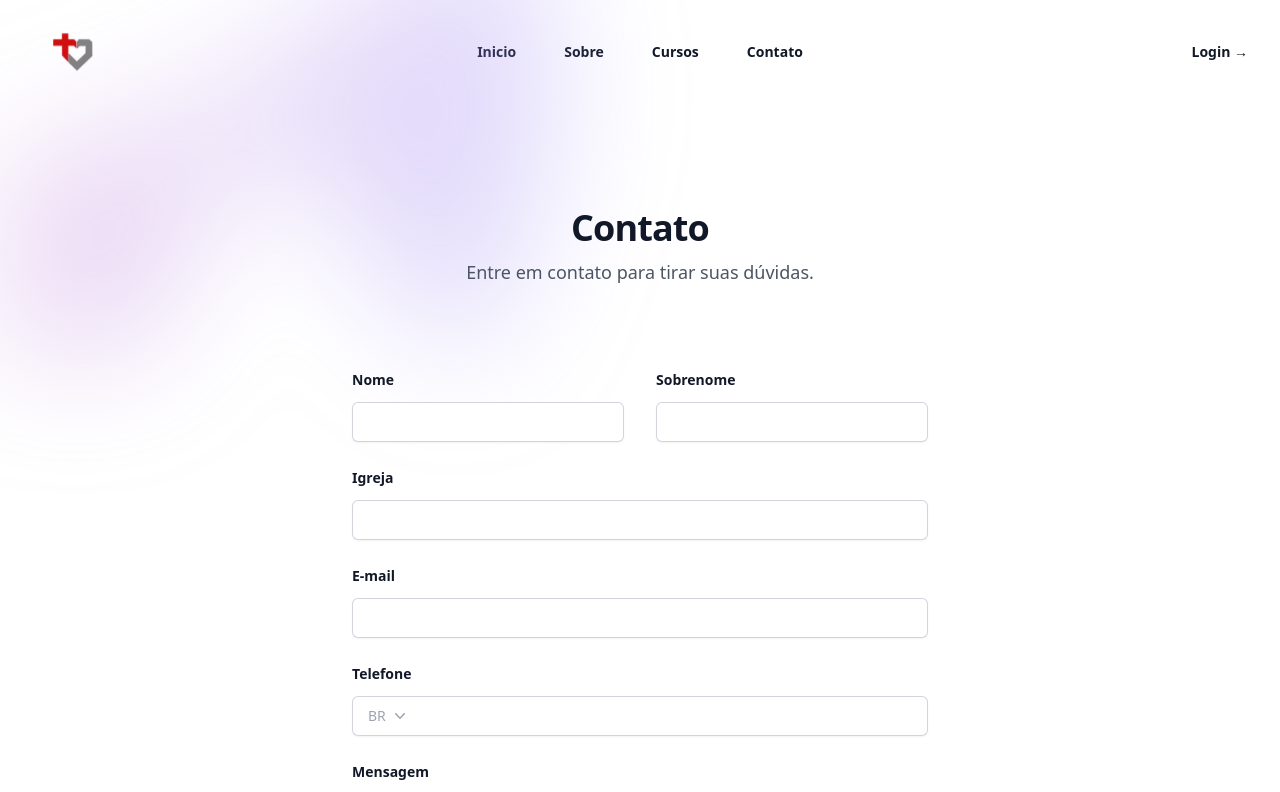
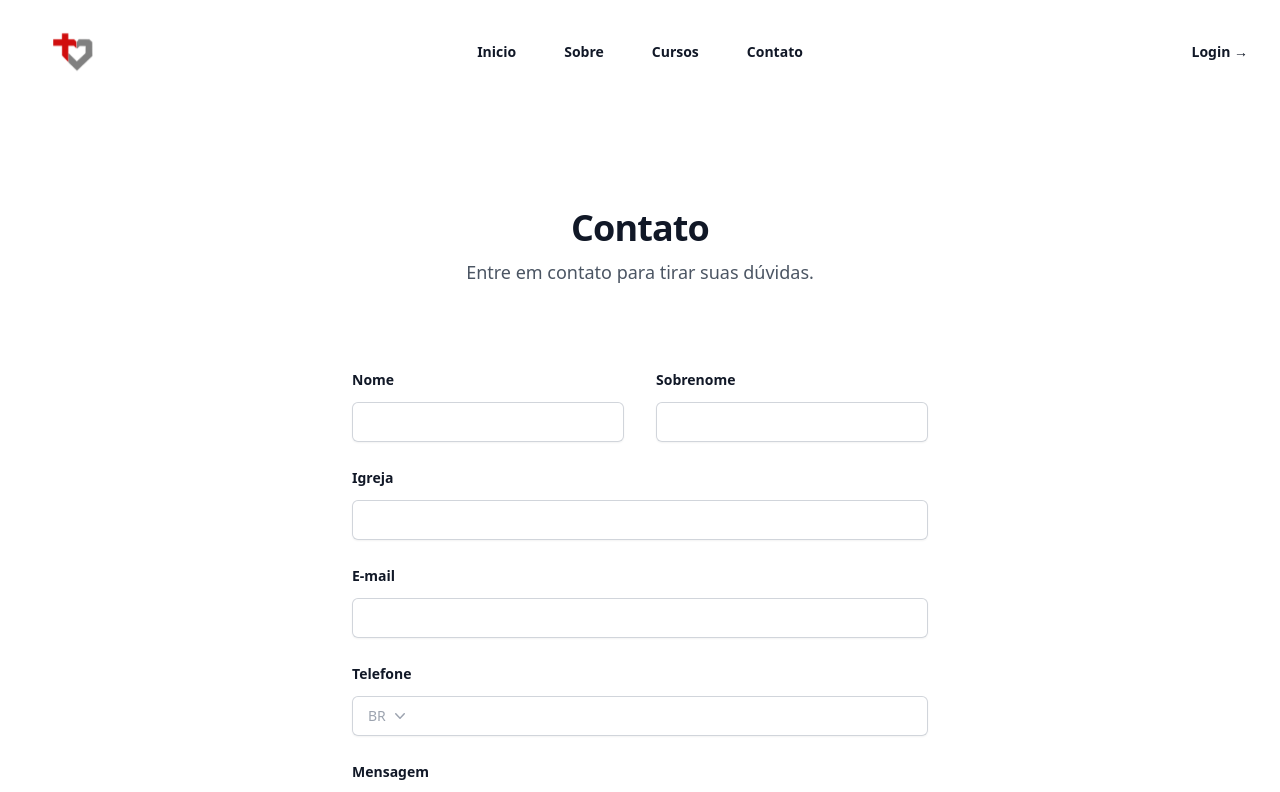
Before and after one commit to Gabriel422-hue/FrontEnd_SemearEAD, a Next.js app: page /contato in a window 1280 px wide. Shown: the top 792 px of the page. Built offline with nearby package versions, Linux system fonts and the light colour scheme.

Commit message:
PS-49 Correção do NavBar na pagina de contatos

```diff
--- a/src/pages/contato/index.tsx
+++ b/src/pages/contato/index.tsx
@@ -14,31 +14,8 @@
   return (
     <>
     <Navbar01/>
-    <div className="isolate bg-white py-24 px-6 sm:py-32 lg:px-8">
+    <div className=" bg-white py-24 px-6 sm:py-32 lg:px-8">
       <div className="absolute inset-x-0 top-[-10rem] -z-10 transform-gpu overflow-hidden blur-3xl sm:top-[-20rem]">
-        <svg
-          className="relative left-1/2 -z-10 h-[21.1875rem] max-w-none -translate-x-1/2 rotate-[30deg] sm:left-[calc(50%-40rem)] sm:h-[42.375rem]"
-          viewBox="0 0 1155 678"
-        >
-          <path
-            fill="url(#45de2b6b-92d5-4d68-a6a0-9b9b2abad533)"
-            fillOpacity=".3"
-            d="M317.219 518.975L203.852 678 0 438.341l317.219 80.634 204.172-286.402c1.307 132.337 45.083 346.658 209.733 145.248C936.936 126.058 882.053-94.234 1031.02 41.331c119.18 108.451 130.68 295.337 121.53 375.223L855 299l21.173 362.054-558.954-142.079z"
-          />
-          <defs>
-            <linearGradient
-              id="45de2b6b-92d5-4d68-a6a0-9b9b2abad533"
-              x1="1155.49"
-              x2="-78.208"
-              y1=".177"
-              y2="474.645"
-              gradientUnits="userSpaceOnUse"
-            >
-              <stop stopColor="#9089FC" />
-              <stop offset={1} stopColor="#FF80B5" />
-            </linearGradient>
-          </defs>
-        </svg>
       </div>
       <div className="mx-auto max-w-2xl text-center">
         <h2 className="text-3xl font-bold tracking-tight text-gray-900 sm:text-4xl">Contato</h2>
```
